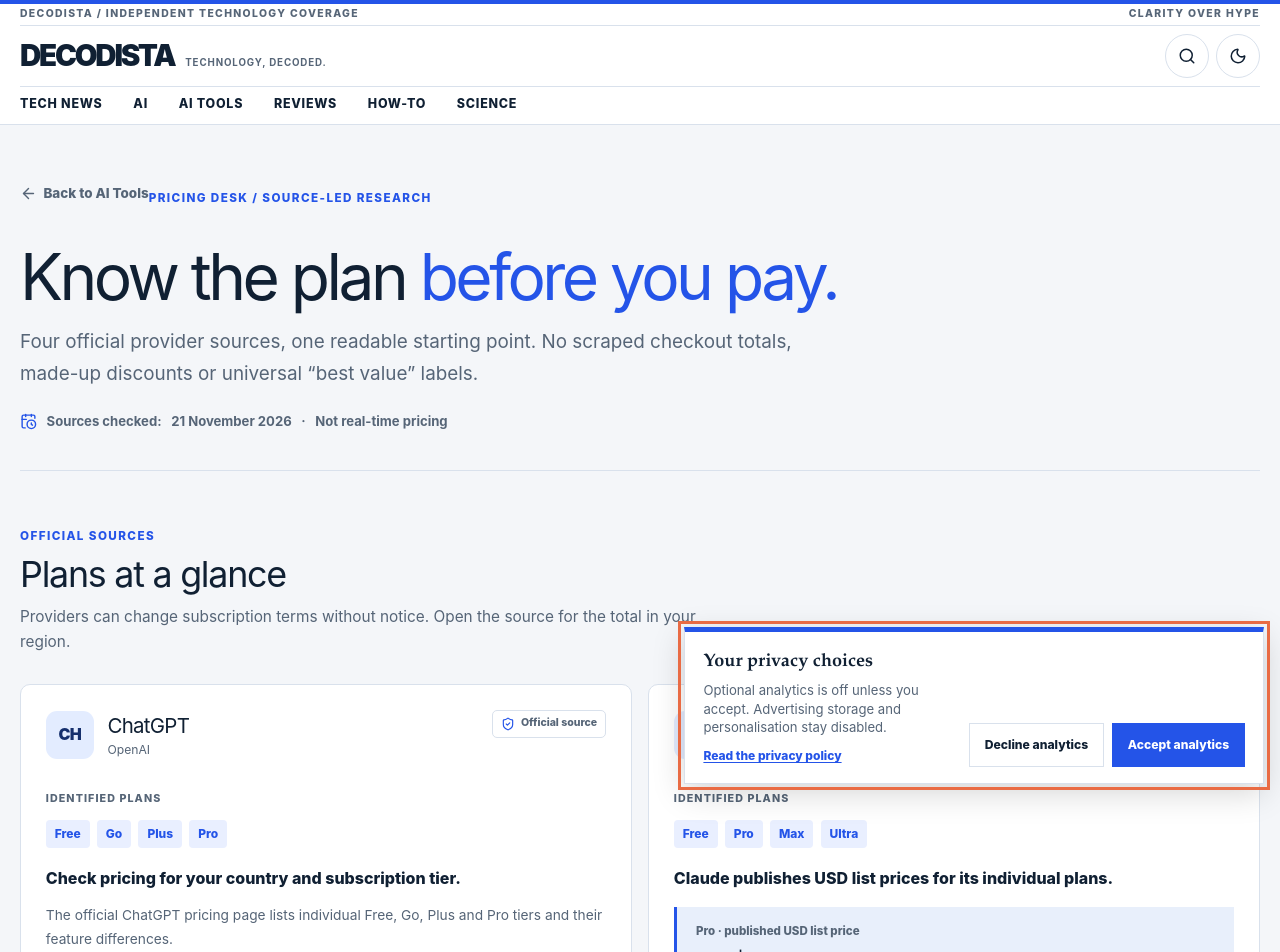
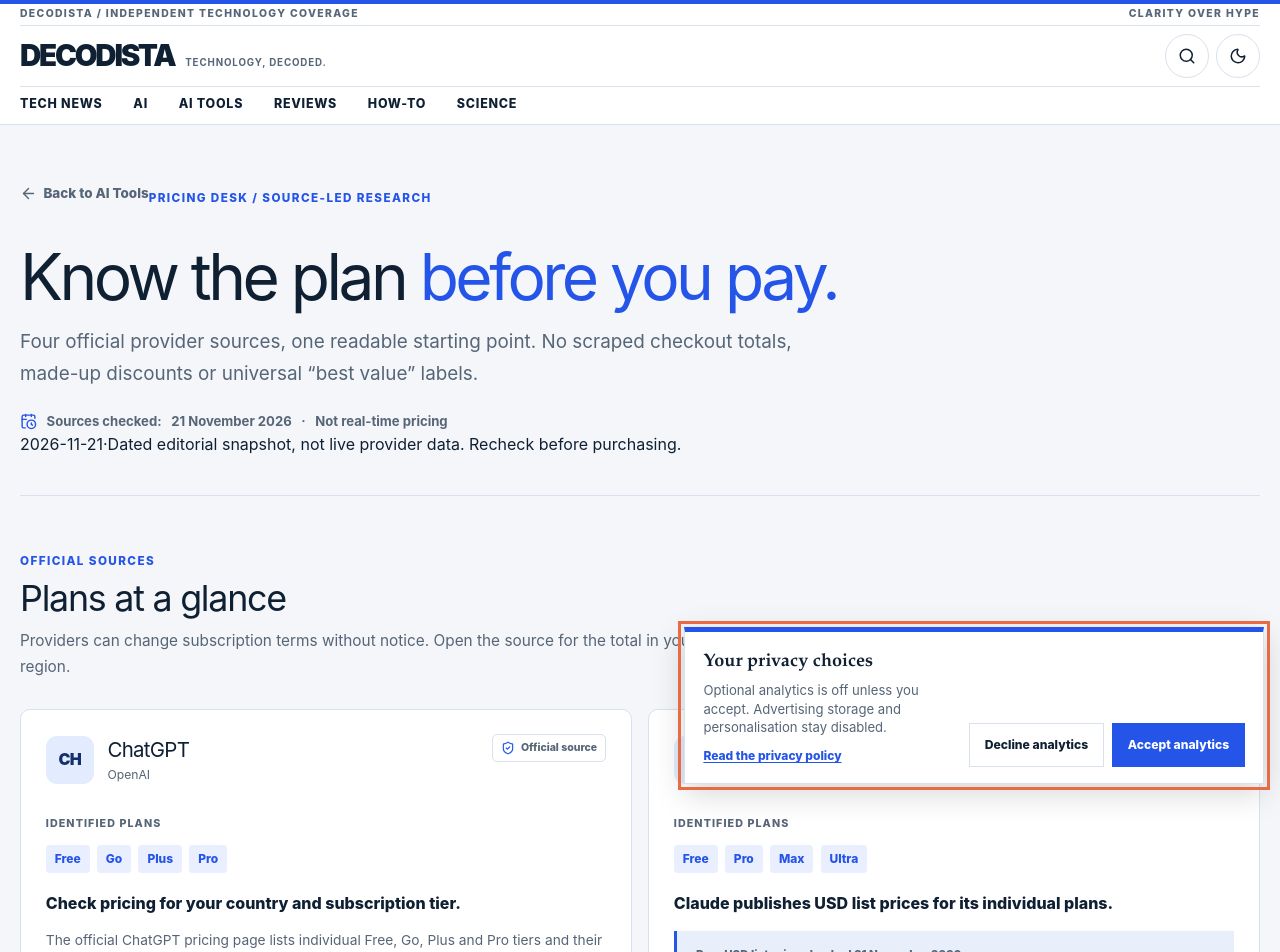
Before and after one commit to syleriofficial/Decodista, a Next.js app: page /ai-tools/pricing in a window 1280 px wide. Shown: the top 952 px of the page. Built offline with nearby package versions, Linux system fonts and the light colour scheme; no server answers.

Commit message:
feat(ai-tools): mark prices as dated and flag records older than 30 days

```diff
--- a/app/ai-tools/pricing/page.tsx
+++ b/app/ai-tools/pricing/page.tsx
@@ -1,5 +1,6 @@
 import type { Metadata } from "next";
 import Link from "@/components/app-link";
+import { AiEvidenceStatus } from "@/components/ai-tools-evidence-status";
 import { ArrowLeft, ArrowRight, ArrowUpRight, CalendarClock, CircleAlert, ShieldCheck } from "lucide-react";
 import { AI_TOOLS } from "@/lib/ai-tools";
 import { AI_TOOL_PRICING, PRICING_CHECKED_ON } from "@/lib/ai-tools-pricing";
@@ -30,6 +31,7 @@ export default function AiToolsPricingPage() {
         <h1>Know the plan <em>before you pay.</em></h1>
         <p>Four official provider sources, one readable starting point. No scraped checkout totals, made-up discounts or universal &ldquo;best value&rdquo; labels.</p>
         <div className="ai-tools-feature-meta"><CalendarClock size={17} aria-hidden="true" /> Sources checked: <time dateTime={PRICING_CHECKED_ON}>21 November 2026</time> <span aria-hidden="true">·</span> Not real-time pricing</div>
+        <AiEvidenceStatus checkedOn={PRICING_CHECKED_ON} />
       </section>
 
       <section className="ai-tools-price-section wrap" aria-labelledby="ai-tools-pricing-title">
@@ -55,7 +57,7 @@ export default function AiToolsPricingPage() {
                   <p className="ai-tools-price-summary">{record.priceSummary}</p>
                   {record.verifiedAmount && (
                     <div className="ai-tools-verified-amount">
-                      <span>{record.verifiedAmount.plan} · published USD list price</span>
+                      <span>{record.verifiedAmount.plan} · USD list price checked 21 November 2026</span>
                       <strong>{record.verifiedAmount.price}</strong>
                       <small>{record.verifiedAmount.billing}</small>
                     </div>
```
